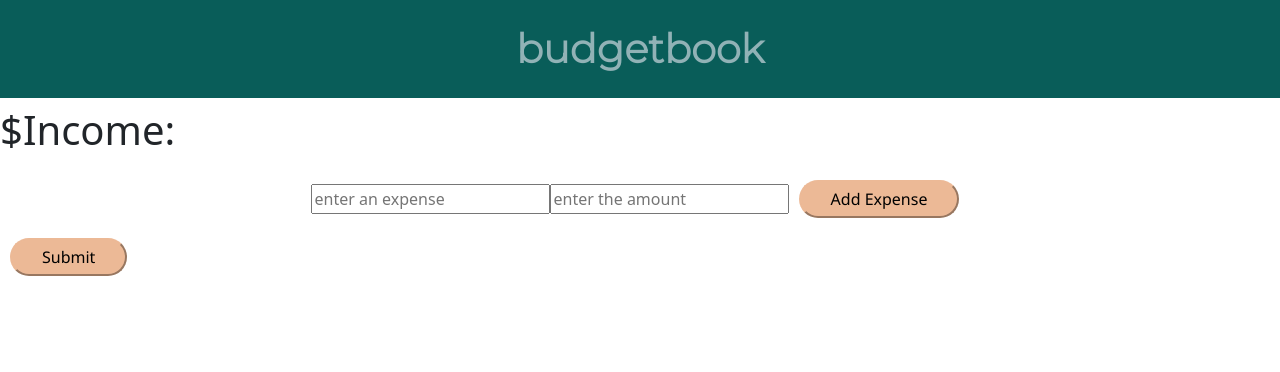
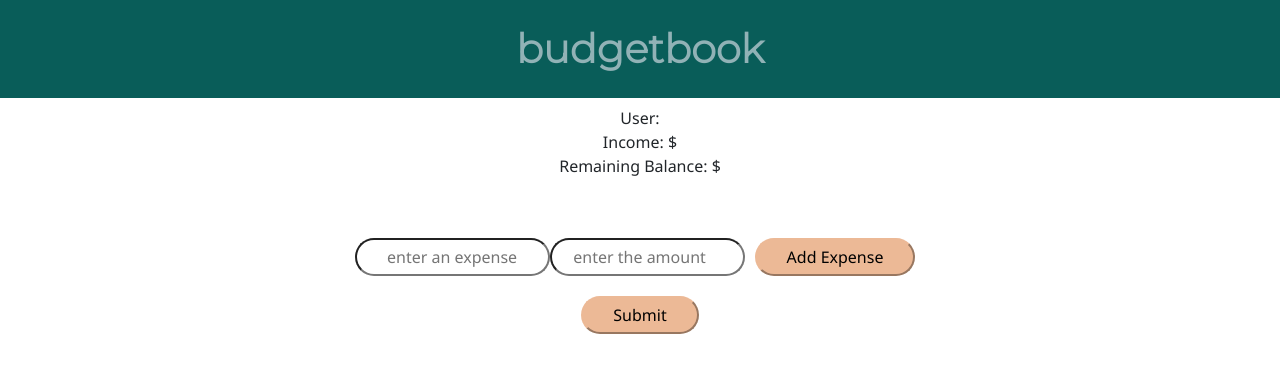
Before and after one commit to Team-formerly-known-as/budget-book-frontend, a React (Create React App) app: page /create in a window 1280 px wide. Shown: the top 372 px of the page. Built offline with nearby package versions, Linux system fonts and the light colour scheme.

Commit message:
added styling to CreateBudget and Expense components

```diff
--- a/src/Main.css
+++ b/src/Main.css
@@ -67,3 +67,20 @@ font-family: 'Roboto Mono', monospace; */
     text-align: center;
 
 }
+
+.expense-box  p{
+    margin: 0;
+    font-family: 'Noto Sans', sans-serif;
+}
+
+.expense-box input {
+    font-family: 'Noto Sans', sans-serif;
+    border-radius: 30px;
+    text-align: center;
+    margin: 5px 0 10px;
+    padding: 5px;
+}
+
+.expense-input-box {
+    margin-top: 50px;
+}
--- a/src/components/create/CreateBudget.js
+++ b/src/components/create/CreateBudget.js
@@ -13,8 +13,8 @@ function CreateBudget(props) {
 	};
 
 	return (
-		<div>
-			<h1> $Income: {props.user.income} </h1>
+		<div className='expense-box'>
+			<p className='userName'>User: {props.user.userName}</p>
 			<Expense user={props.user} setUser={props.setUser} />
 			<ButtonFooter />
 		</div>
--- a/src/components/create/Expense.js
+++ b/src/components/create/Expense.js
@@ -65,7 +65,7 @@ function Expense(props) {
 
   const expenseHtml = props.user.expenses.map(lineItem => {
     return(
-      <p className="itemExpense" key={lineItem._id}>{lineItem.detail}: {lineItem.amount}</p>
+      <p className="itemExpense" key={lineItem._id}>{lineItem.detail}: ${lineItem.amount}</p>
     )
   })
 
@@ -75,9 +75,10 @@ function Expense(props) {
 
   return (
 		<div className="expense-box">
-			<p className='userName'>{props.user.userName}</p>
+			<p>Income: ${props.user.income} </p>
 			{expenseHtml}
-			<p className='balRemainder'>{props.user.remainder}</p>
+			<p className='balRemainder'> Remaining Balance: ${props.user.remainder}</p>
+      <div className="expense-input-box">
         <input
           className='userExpense'
           onChange={handleChangeItem}
@@ -86,7 +87,7 @@ function Expense(props) {
           value={expenseName}
         />
         <input
-				className='userExpense'
+          className='userAmount'
           onChange={handleChangeAmount}
           type='number'
           placeholder='enter the amount'
@@ -96,6 +97,7 @@ function Expense(props) {
           Add Expense
         </button>
       </div>
+		</div>
 	);
 }
 
```
Lines whose indentation alone changed are shown as unchanged.
